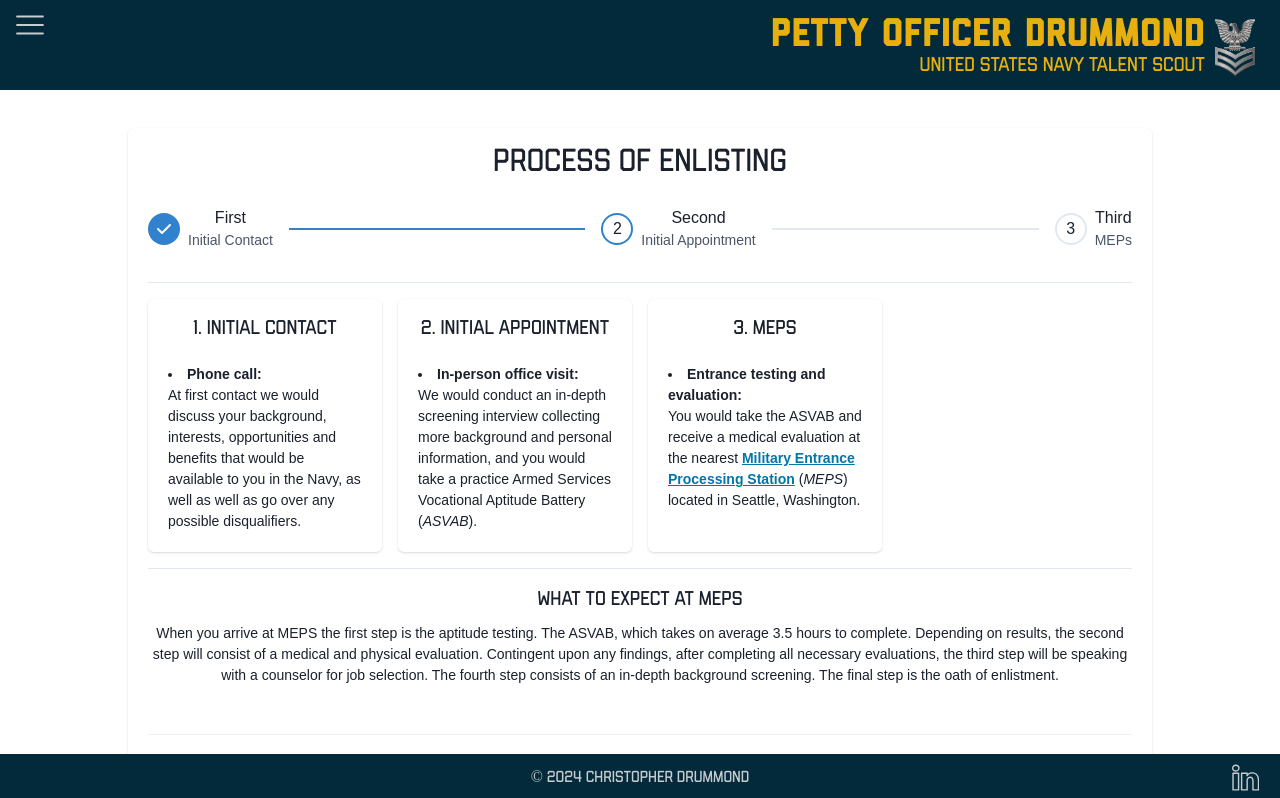
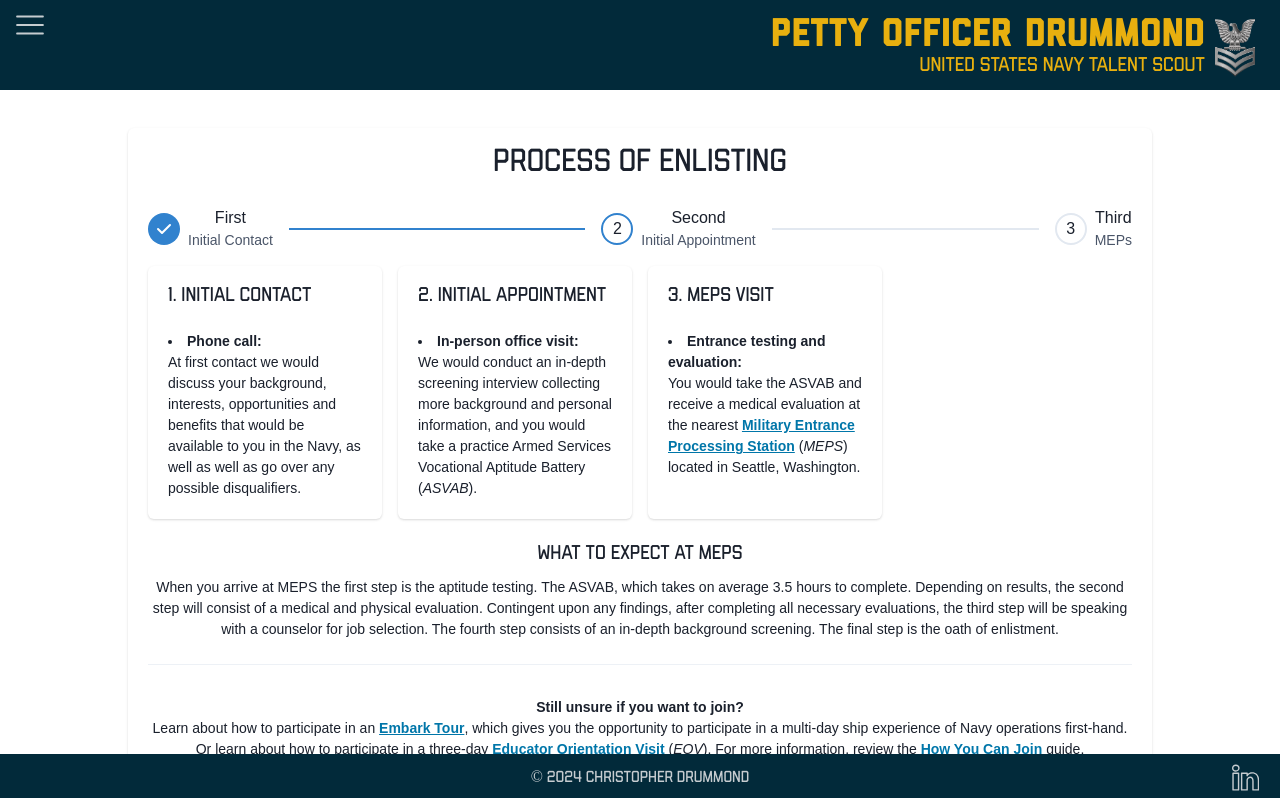
Before and after one commit to kdrummond528/cdrecruiter, a React (Create React App) app: page /process in a window 1280 px wide. Shown: the top 798 px of the page. Built offline with nearby package versions, Linux system fonts and the light colour scheme.

Commit message:
added StepsMobile component, modified app.css, modified process component

```diff
--- a/src/App.css
+++ b/src/App.css
@@ -153,6 +153,12 @@ header {
   padding-bottom: 15px;
 }
 
+.steps-mobile {
+  overflow: hidden;
+  height: 0;
+  width: 0;
+}
+
 /* .gallery {
   padding-left: 3%;
   padding-right: 3%;
@@ -273,6 +279,8 @@ header {
   font-family: "Light";
   font-size: 20px;
   padding-top: 15px;
+  text-align: left;
+  padding-left: 20px;
 }
 
 .text {
@@ -373,6 +381,13 @@ footer p {
     overflow: hidden;
     height: 0;
     width: 0;
+    padding-bottom: 0px;
+  }
+
+  .steps-mobile {
+    overflow: visible;
+    height: 200px;
+    margin-bottom: 15px;
   }
 
   .card,
--- a/src/components/Process.js
+++ b/src/components/Process.js
@@ -1,7 +1,8 @@
 import React from 'react';
 import { Link } from 'react-router-dom';
-import { Card, CardHeader, Heading, SimpleGrid, Stack, StackDivider, Box, Text, CardBody, Divider } from '@chakra-ui/react';
+import { Card, SimpleGrid, Stack, StackDivider, Box, Text, CardBody, Divider } from '@chakra-ui/react';
 import Steps from './Steps';
+import StepsMobile from './StepsMobile';
 import Embark from './doc/Prospect/EmbarkFlyer.pdf';
 import EOV from './doc/Prospect/EOVFlyer.pdf';
 import WAInfo from './doc/Prospect/WashingtonInfographics.jpg';
@@ -15,10 +16,13 @@ const Process = () => {
                 <p className='pgheader'>Process of Enlisting</p>
 
                 <CardBody>
-                    <Stack divider={<StackDivider />} spacing='4'>
 
                     <div className='steps'>
                         <Steps />
+                    </div>
+
+                    <div className='steps-mobile'>
+                        <StepsMobile />
                     </div>
 
                     <SimpleGrid spacing={4} templateColumns='repeat(auto-fill, minmax(200px, 1fr))'>
@@ -46,7 +50,7 @@ const Process = () => {
 
                         <Card>
                             <p className='process-title'>
-                                    3. MEPs</p>
+                                3. MEPs Visit</p>
                             <CardBody>
                                 <p className='left-text'>
                                     <li><b>Entrance testing and evaluation:</b></li>
@@ -56,8 +60,8 @@ const Process = () => {
                         </Card>
                     </SimpleGrid>
 
-                        <Box>
                     {/* What to expect at meps p */}
+                    <Box marginTop={'20px'}>
                         <Text size='xs' textTransform='uppercase'
                             className='title'>
                             What to Expect at MEPS
@@ -65,7 +69,7 @@ const Process = () => {
                         <Text pt='2' fontSize='sm'>
                             When you arrive at MEPS the first step is the aptitude testing. The ASVAB, which takes on average 3.5 hours to complete. Depending on results, the second step will consist of a medical and physical evaluation. Contingent upon any findings, after completing all necessary evaluations, the third step will be speaking with a counselor for job selection. The fourth step consists of an in-depth background screening. The final step is the oath of enlistment.
                         </Text>
-                            <br /><br />
+                        <br />
 
                         <Divider></Divider>
                         <br />
@@ -85,7 +89,6 @@ const Process = () => {
                         </Text>
                     </Box>
 
-                    </Stack >
                 </CardBody >
             </Card >
 
--- /dev/null
+++ b/src/components/StepsMobile.js
@@ -0,0 +1,40 @@
+import React from 'react';
+import { Box, Step, StepDescription, StepIcon, StepIndicator, StepNumber, StepSeparator, StepStatus, StepTitle, Stepper, useSteps } from '@chakra-ui/react'
+
+const steps = [
+    { title: 'First', description: 'Initial Contact' },
+    { title: 'Second', description: 'Initial Appointment' },
+    { title: 'Third', description: 'MEPs' },
+]
+
+function StepsMobile() {
+    const { activeStep } = useSteps({
+        index: 1,
+        count: steps.length,
+    })
+
+    return (
+        <Stepper index={activeStep} orientation='vertical' height='200px' gap='0' textAlign={'left'}>
+            {steps.map((step, index) => (
+                <Step key={index}>
+                    <StepIndicator>
+                        <StepStatus
+                            complete={<StepIcon />}
+                            incomplete={<StepNumber />}
+                            active={<StepNumber />}
+                        />
+                    </StepIndicator>
+
+                    <Box flexShrink='0'>
+                        <StepTitle>{step.title}</StepTitle>
+                        <StepDescription>{step.description}</StepDescription>
+                    </Box>
+
+                    <StepSeparator />
+                </Step>
+            ))}
+        </Stepper>
+    )
+}
+
+export default StepsMobile;
```
Lines whose indentation alone changed are shown as unchanged.
